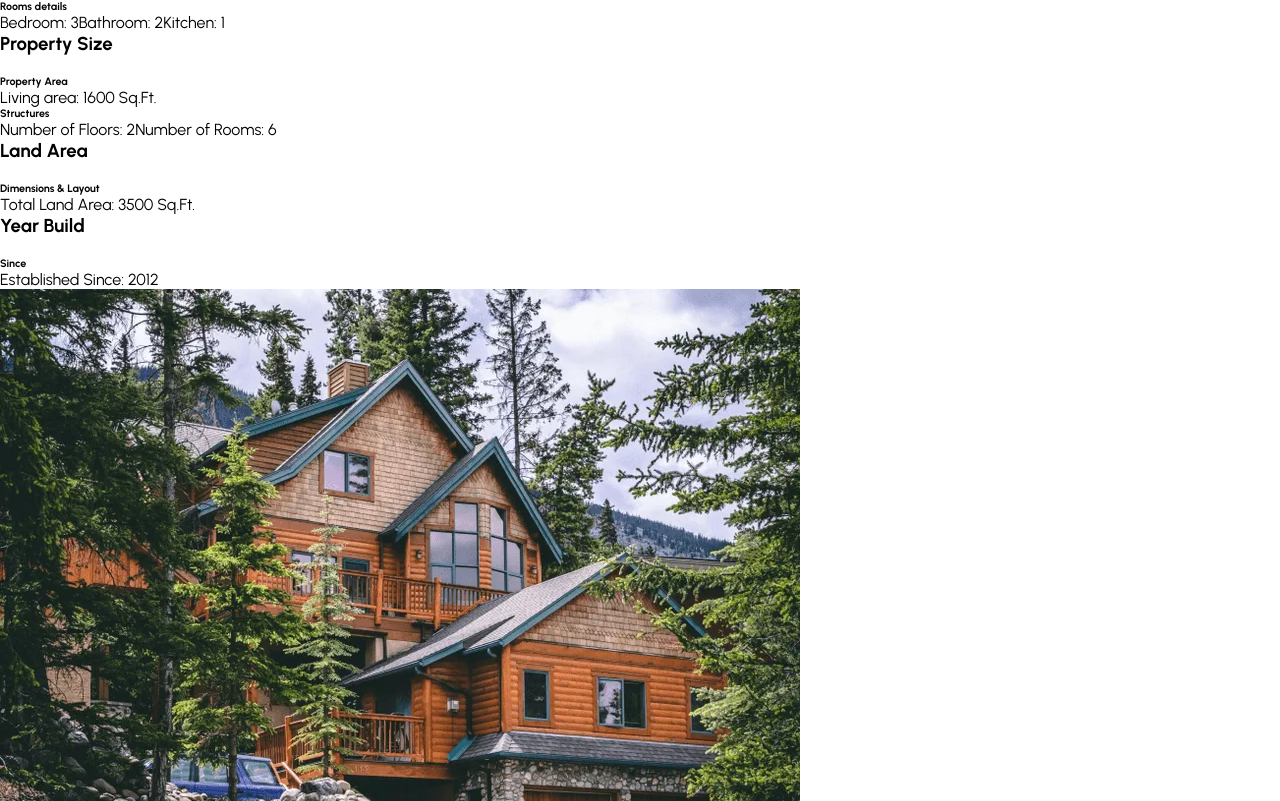
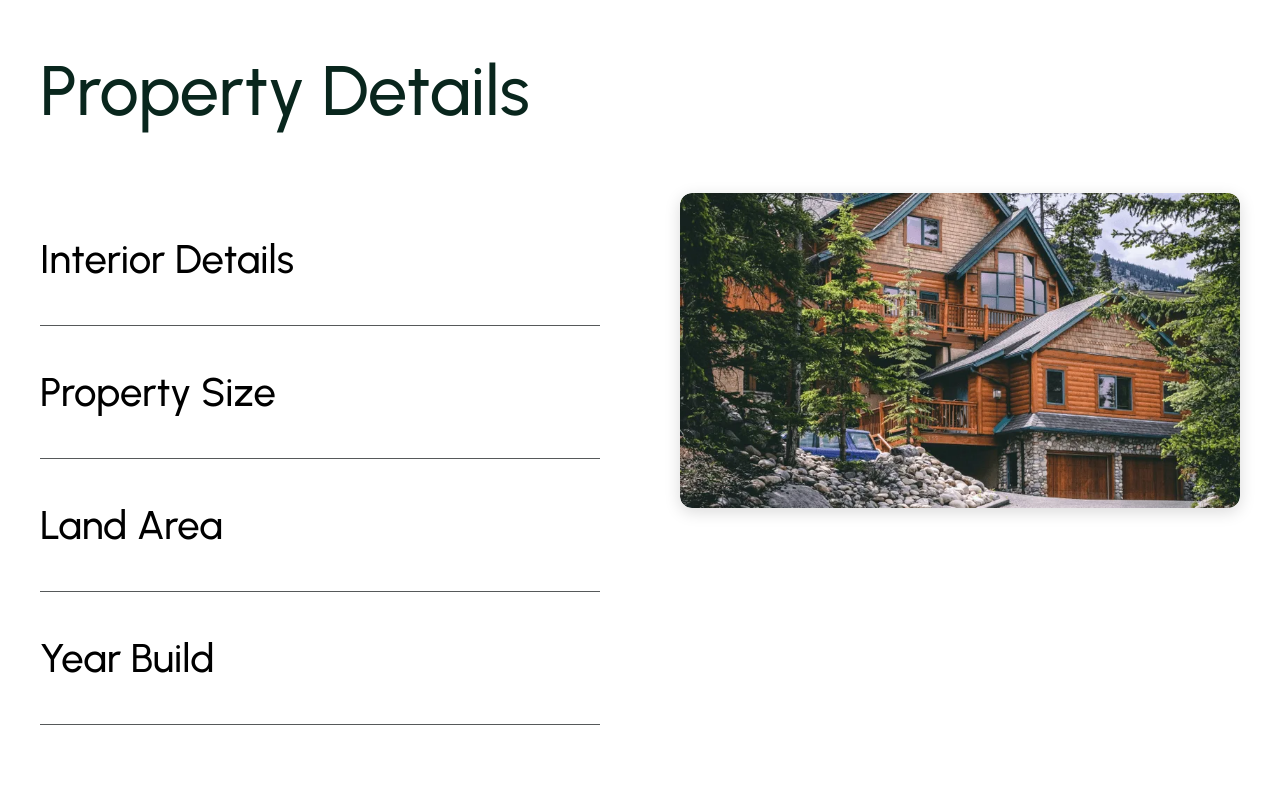
Before and after one commit to osamadweikat/Homeifye, a React (Create React App) app: page /pd in a window 1280 px wide. Shown: the part 2119-2920 px from the top of the page. Built offline with nearby package versions, Linux system fonts and the light colour scheme; some icons are missing.

Commit message:
add property info section component styles

```diff
--- a/src/components/about-us-section/about-us-section.css
+++ b/src/components/about-us-section/about-us-section.css
@@ -94,6 +94,7 @@
   align-items: flex-start;
   gap: 20px;
   margin-bottom: 60px;
+  margin-top: 20px;
 }
 
 .about-item img {
--- a/src/components/property-info-section/PropertyInfoSection.jsx
+++ b/src/components/property-info-section/PropertyInfoSection.jsx
@@ -1,8 +1,15 @@
+import { useState } from "react";
 import "./property-info-section.css";
 import ExpandMoreIcon from "@mui/icons-material/ExpandMore";
 import PropertyImage1 from "../../assets/images/property-image-1.avif";
 
 export default function PropertyInfoSection() {
+  const [activeIndex, setActiveIndex] = useState(null);
+
+  const toggleAccordion = (index) => {
+    setActiveIndex(activeIndex === index ? null : index);
+  };
+
   return (
     <div className="property-info-padding">
       <div className="property-info-container">
@@ -11,21 +18,34 @@ export default function PropertyInfoSection() {
         </div>
         <div className="property-info-content">
           <div className="property-info-content-wrapper">
-            <div className="property-info-content-item">
-              <div className="property-info-content-item-label">
+            <div
+              className={`property-info-content-item ${
+                activeIndex === 0 ? "active" : ""
+              }`}
+            >
+              <div
+                className="property-info-content-item-label"
+                onClick={() => toggleAccordion(0)}
+              >
                 <h3>Interior Details</h3>
                 <ExpandMoreIcon />
               </div>
               <div className="property-info-content-item-pane">
                 <div className="property-info-content-item-speciification">
+                  <div className="property-info-content-item-body">
                     <h6>Rooms details</h6>
                     <div className="property-info-content-item-text">
+                      <div className="property-info-content-item-group">
                         <span className="hyphen">
                           <span>Bedroom: 3</span>
                         </span>
+                      </div>
+                      <div className="property-info-content-item-group">
                         <span className="hyphen">
                           <span>Bathroom: 2</span>
                         </span>
+                      </div>
+                      <div className="property-info-content-item-group">
                         <span className="hyphen">
                           <span>Kitchen: 1</span>
                         </span>
@@ -33,26 +53,43 @@ export default function PropertyInfoSection() {
                     </div>
                   </div>
                 </div>
-            <div className="property-info-content-item">
-              <div className="property-info-content-item-label">
+              </div>
+            </div>
+            <div
+              className={`property-info-content-item ${
+                activeIndex === 1 ? "active" : ""
+              }`}
+            >
+              <div
+                className="property-info-content-item-label"
+                onClick={() => toggleAccordion(1)}
+              >
                 <h3>Property Size</h3>
                 <ExpandMoreIcon />
               </div>
               <div className="property-info-content-item-pane">
                 <div className="property-info-content-item-speciification">
+                  <div className="property-info-content-item-body">
                     <h6>Property Area</h6>
                     <div className="property-info-content-item-text">
+                      <div className="property-info-content-item-group">
                         <span className="hyphen">
                           <span>Living area: 1600 Sq.Ft.</span>
                         </span>
                       </div>
                     </div>
+                  </div>
+                </div>
                 <div className="property-info-content-item-speciification">
+                  <div className="property-info-content-item-body">
                     <h6>Structures</h6>
                     <div className="property-info-content-item-text">
+                      <div className="property-info-content-item-group">
                         <span className="hyphen">
                           <span>Number of Floors: 2</span>
                         </span>
+                      </div>
+                      <div className="property-info-content-item-group">
                         <span className="hyphen">
                           <span>Number of Rooms: 6</span>
                         </span>
@@ -60,15 +97,26 @@ export default function PropertyInfoSection() {
                     </div>
                   </div>
                 </div>
-            <div className="property-info-content-item">
-              <div className="property-info-content-item-label">
+              </div>
+            </div>
+            <div
+              className={`property-info-content-item ${
+                activeIndex === 2 ? "active" : ""
+              }`}
+            >
+              <div
+                className="property-info-content-item-label"
+                onClick={() => toggleAccordion(2)}
+              >
                 <h3>Land Area</h3>
                 <ExpandMoreIcon />
               </div>
               <div className="property-info-content-item-pane">
                 <div className="property-info-content-item-speciification">
+                  <div className="property-info-content-item-body">
                     <h6>Dimensions & Layout</h6>
                     <div className="property-info-content-item-text">
+                      <div className="property-info-content-item-group">
                         <span className="hyphen">
                           <span>Total Land Area: 3500 Sq.Ft.</span>
                         </span>
@@ -76,18 +124,31 @@ export default function PropertyInfoSection() {
                     </div>
                   </div>
                 </div>
-            <div className="property-info-content-item">
-              <div className="property-info-content-item-label">
+              </div>
+            </div>
+            <div
+              className={`property-info-content-item ${
+                activeIndex === 3 ? "active" : ""
+              }`}
+            >
+              <div
+                className="property-info-content-item-label"
+                onClick={() => toggleAccordion(3)}
+              >
                 <h3>Year Build</h3>
                 <ExpandMoreIcon />
               </div>
               <div className="property-info-content-item-pane">
                 <div className="property-info-content-item-speciification">
+                  <div className="property-info-content-item-body">
                     <h6>Since</h6>
                     <div className="property-info-content-item-text">
+                      <div className="property-info-content-item-group">
                         <span className="hyphen">
                           <span>Established Since: 2012</span>
                         </span>
+                      </div>
+                    </div>
                   </div>
                 </div>
               </div>
--- a/src/components/property-info-section/property-info-section.css
+++ b/src/components/property-info-section/property-info-section.css
@@ -0,0 +1,179 @@
+.property-info-padding {
+  padding: 120px 40px;
+}
+
+.property-info-container {
+  width: 100%;
+  max-width: 1280px;
+  margin: 0 auto;
+}
+
+.property-info-heading {
+  overflow: hidden;
+}
+
+.property-info-heading h2 {
+  margin-bottom: 60px;
+  font-size: 70px;
+  font-weight: 500;
+  color: var(--primary-color);
+}
+
+.property-info-content {
+  position: relative;
+  display: flex;
+  justify-content: flex-start;
+  align-items: center;
+  gap: 80px;
+}
+
+.property-info-content-wrapper {
+  display: flex;
+  max-width: 625px;
+  flex-flow: column;
+  flex: 1 1 0%;
+}
+
+.property-info-content-item {
+  width: 100%;
+  border-bottom: 1px solid rgb(86, 89, 90);
+}
+
+.property-info-content-item-label {
+  display: flex;
+  height: 100%;
+  padding: 40px 0;
+  justify-content: space-between;
+  align-items: center;
+  font-size: 40px;
+  font-weight: 500;
+  line-height: 130%;
+  cursor: pointer;
+}
+
+.property-info-content-item-label h3 {
+  display: flex;
+  padding: 0;
+  justify-content: space-between;
+  align-items: center;
+  font-size: 40px;
+  font-weight: 500;
+  line-height: 130%;
+}
+
+.property-info-content-item-label svg {
+  display: inline-flex;
+  width: 40px;
+  height: 40px;
+  justify-content: center;
+  align-items: center;
+  color: rgb(255, 99, 20);
+  font-size: 30px;
+  line-height: 120%;
+}
+
+.property-info-content-item-pane {
+  position: relative;
+  display: block;
+  overflow: clip;
+  background-color: transparent;
+}
+
+.property-info-content-item-speciification {
+  display: flex;
+  padding-bottom: 40px;
+  flex-flow: column;
+  flex: 1 1 0%;
+  gap: 32px;
+}
+
+.property-info-content-item-body {
+  display: flex;
+  padding-top: 24px;
+  flex-flow: column;
+  flex: 1 1 0%;
+  gap: 8px;
+}
+
+.property-info-content-item-body h6 {
+  font-size: 18px;
+  font-weight: 500;
+  color: var(--primary-color);
+}
+
+.property-info-content-item-text {
+  display: flex;
+  flex-wrap: wrap;
+  gap: 20px;
+}
+
+.property-info-content-item-group {
+  display: flex;
+  align-items: center;
+  gap: 6px;
+}
+
+.hyphen {
+  display: inline-flex;
+  align-items: center;
+  gap: 6px;
+}
+
+.hyphen::before {
+  content: "";
+  display: inline-block;
+  width: 16px;
+  height: 1px;
+  background-color: var(--grey-color);
+  margin-right: 6px;
+}
+
+.hyphen > span {
+  display: inline-block;
+  color: var(--grey-color);
+  font-size: 18px;
+  font-weight: 400;
+}
+
+.property-info-image-wrapper {
+  position: sticky;
+  top: 100px;
+  align-self: flex-start;
+  flex: 1;
+  aspect-ratio: 16 / 9;
+  border-radius: 12px;
+  overflow: hidden;
+  box-shadow: 0 4px 16px rgba(0, 0, 0, 0.15);
+}
+
+.property-info-image-wrapper img {
+  width: 100%;
+  height: 100%;
+  object-fit: cover;
+  border-radius: inherit;
+  transition: transform 0.4s ease;
+}
+
+.property-info-image-wrapper:hover img {
+  transform: scale(1.1);
+}
+
+.property-info-content-item-pane {
+  max-height: 0;
+  overflow: hidden;
+  transition: max-height 0.6s ease, padding 0.4s ease;
+  padding: 0;
+}
+
+.property-info-content-item.active .property-info-content-item-pane {
+  max-height: 800px;
+  padding-top: 20px;
+}
+
+.property-info-content-item-label svg {
+  transition: transform 0.6s ease;
+}
+
+.property-info-content-item.active .property-info-content-item-label svg {
+  transform: rotate(180deg);
+}
```
Lines whose indentation alone changed are shown as unchanged.
